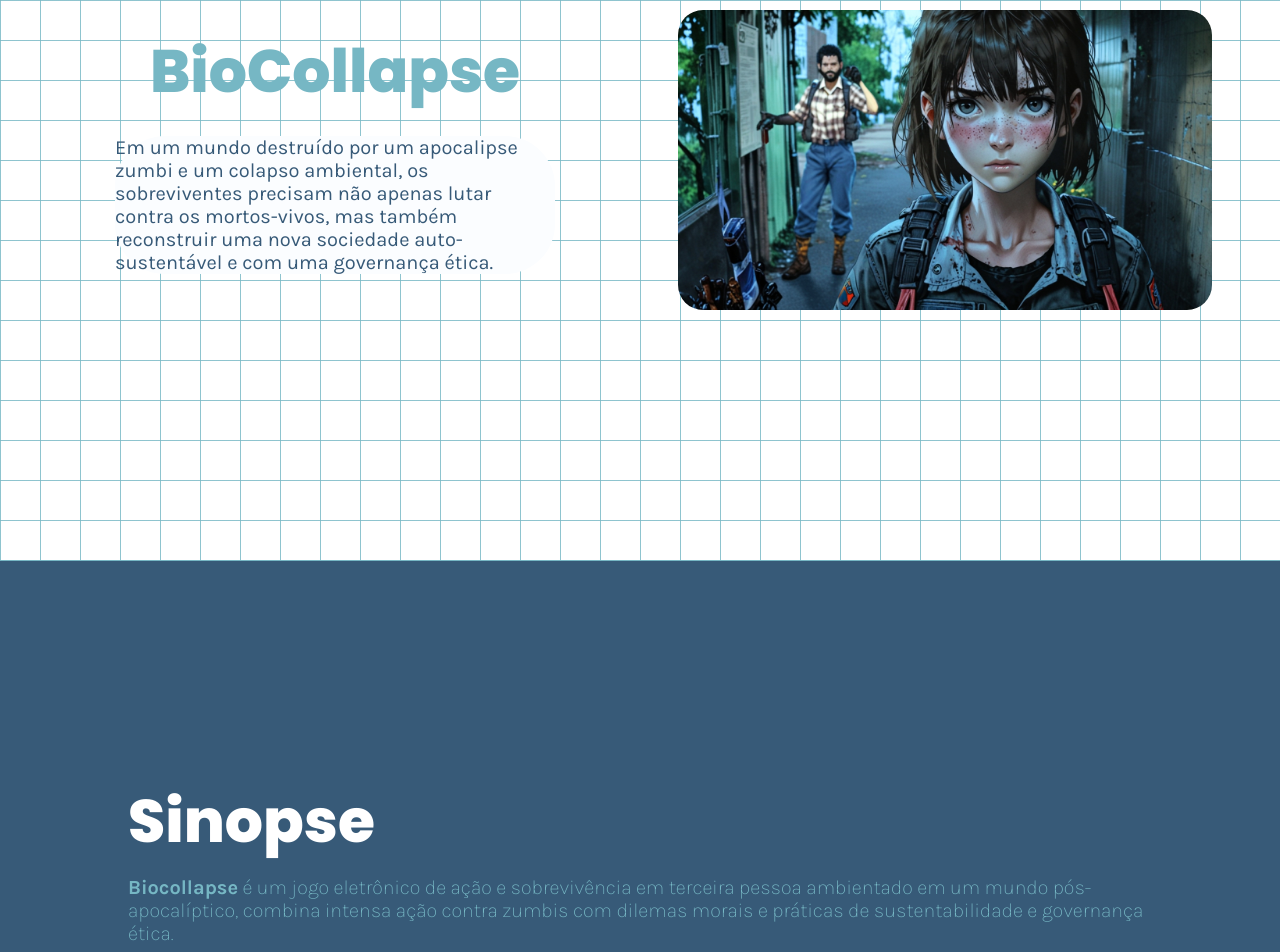
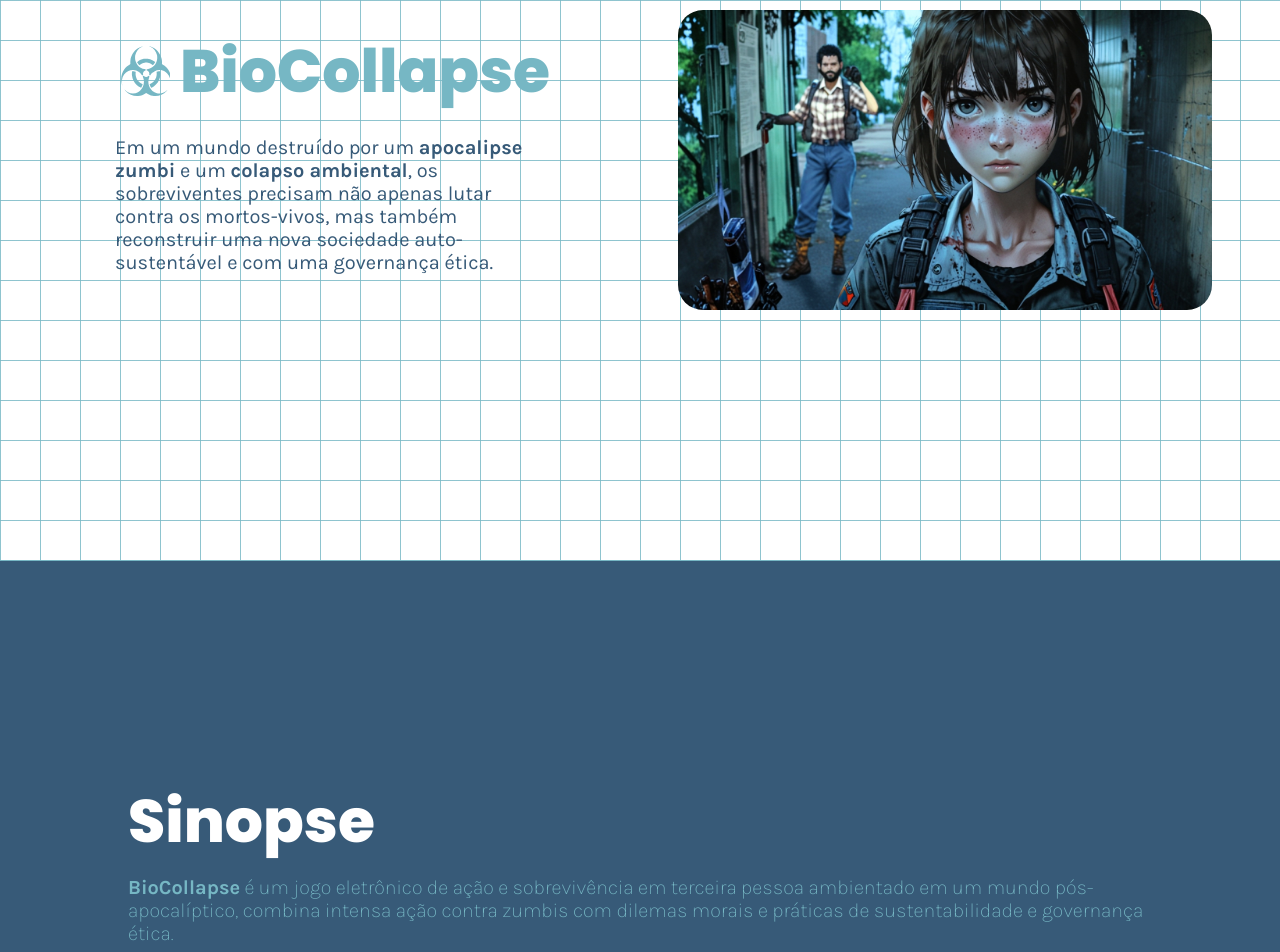
Before and after one commit to Thex2245/hackaton-game, a React (Vite) app: page / in a window 1280 px wide. Shown: the part 240-1192 px from the top of the page. Built offline with nearby package versions, Linux system fonts and the light colour scheme.

Commit message:
Diversas Alterações

```diff
--- /dev/null
+++ b/src/components/Footer.css
@@ -0,0 +1,22 @@
+.footer {
+    border-top: 1px solid #76b7c4;
+    background-color: #131718;
+    height: 20dvh;
+    width: 100dvw;
+}
+
+.conteiner-footer {
+    display: flex;
+    flex-direction: column;
+    align-items: center;
+    justify-content: center;
+}
+
+.direitos-reservados {
+    color: #fff;
+    font-family: "Karla", sans-serif;
+    font-weight: 100;
+    font-size: 20px;
+    margin: 0;
+    text-align: center;
+}
--- /dev/null
+++ b/src/components/Footer.jsx
@@ -0,0 +1,18 @@
+import './Footer.css'
+import Risco from '../assets/risco-bio.svg'
+
+const Footer = () => {
+    return (
+    <footer className='footer'>
+        <div className="conteiner-footer">
+            <div className="conteiner-titulo">
+                <img src={Risco} alt="" className='risco' />
+                <h1 className='titulo'> BioCollapse</h1>
+            </div>
+            <p className='direitos-reservados'>Copyright © BioCollapse | Todos os direitos reservados</p>
+        </div>
+    </footer>
+    )
+}
+
+export default Footer
--- a/src/components/PrimeiroConteudo.css
+++ b/src/components/PrimeiroConteudo.css
@@ -14,16 +14,31 @@
     justify-content: center;
 }
 
+.conteiner-titulo {
+    display: flex;
+    align-items: center;
+    justify-content: center;
+    gap: 10px;
+
+}
+
 .titulo {
     font-family: "Poppins", sans-serif;
     font-weight: 800;
     font-size: 60px;
     user-select: none;
+    display: flex;
+    align-items: center;
+    justify-content: center;
+}
+
+.risco {
+    width: 50px;
+    height: 50px;
 }
 
 .desc {
     color: #375a78;
-    background-color: #fbfdff;
     width: 80%;
     border-radius: 50px;
     text-wrap: wrap;
--- a/src/components/PrimeiroConteudo.jsx
+++ b/src/components/PrimeiroConteudo.jsx
@@ -1,13 +1,17 @@
 import './PrimeiroConteudo.css'
 import Preview from '../assets/banner.jpg'
+import Risco from '../assets/risco-bio.svg'
 
 const PrimeiroConteudo = () => {
 
     return (
         <div className='primeiro-conteudo'>
             <div className='conteiner-1'>
-                <h1 className='titulo'>BioCollapse</h1>
-                <p className='desc'>Em um mundo destruído por um apocalipse zumbi e um colapso ambiental, os sobreviventes precisam não apenas lutar contra os mortos-vivos, mas também reconstruir uma nova sociedade auto-sustentável e com uma governança ética.</p>
+                <div className="conteiner-titulo">
+                    <img src={Risco} alt="" className='risco' />
+                    <h1 className='titulo'> BioCollapse</h1>
+                </div>
+                <p className='desc'>Em um mundo destruído por um <b>apocalipse zumbi</b> e um <b>colapso ambiental</b>, os sobreviventes precisam não apenas lutar contra os mortos-vivos, mas também reconstruir uma nova sociedade auto-sustentável e com uma governança ética.</p>
             </div>
             <div className='conteiner-2 hidden'>
                 <img draggable='false' src={Preview} alt="Previw Image - BioCollapse" className='preview-photo'/>
--- a/src/components/SegundoConteudo.jsx
+++ b/src/components/SegundoConteudo.jsx
@@ -5,8 +5,8 @@ const SegundoConteudo = () => {
     <div className='segundo-conteudo'>
         <div className="sinopse">
             <h1 className='titulo-sinopse'>Sinopse</h1>
-            <p className="descricao-sinopse"><b>Biocollapse</b> é um jogo eletrônico de ação e sobrevivência em terceira pessoa ambientado em um mundo pós-apocalíptico, combina intensa ação contra zumbis com dilemas morais e práticas de sustentabilidade e governança ética.</p>
-            <p className="descricao-sinopse">A história de Biocollapse se passa em um futuro próximo, onde um evento catastrófico conhecido como "A grande queda" levou à disseminação de um <b>vírus zumbi</b> e ao colapso ambiental global. Em meio à desolação, os sobreviventes restantes lutam para reconstruir a sociedade e garantir a sobrevivência da humanidade. O jogador assume o papel de Anna, uma líder resiliente que, junto com seu grupo de sobreviventes, busca criar um refúgio sustentável e seguro.</p>
+            <p className="descricao-sinopse"><b>BioCollapse</b> é um jogo eletrônico de ação e sobrevivência em terceira pessoa ambientado em um mundo pós-apocalíptico, combina intensa ação contra zumbis com dilemas morais e práticas de sustentabilidade e governança ética.</p>
+            <p className="descricao-sinopse">A história de BioCollapse se passa em um futuro próximo, onde um evento catastrófico conhecido como "A grande queda" levou à disseminação de um <b>vírus zumbi</b> e ao colapso ambiental global. Em meio à desolação, os sobreviventes restantes lutam para reconstruir a sociedade e garantir a sobrevivência da humanidade. O jogador assume o papel de Anna, uma líder resiliente que, junto com seu grupo de sobreviventes, busca criar um refúgio sustentável e seguro.</p>
             <p className="descricao-sinopse">O jogo destaca a importância da resiliência humana, sustentabilidade e governança ética em um cenário de crise global. A sobrevivência é apenas o começo – <i>o verdadeiro desafio é garantir um futuro sustentável para a humanidade.</i>
 
 </p>
--- a/src/main.jsx
+++ b/src/main.jsx
@@ -4,11 +4,13 @@ import './index.css'
 import BarraNav from './components/BarraNav'
 import PrimeiroConteudo from './components/PrimeiroConteudo'
 import SegundoConteudo from './components/SegundoConteudo'
+import Footer from './components/Footer'
 
 ReactDOM.createRoot(document.getElementById('root')).render(
   <React.StrictMode>
     <BarraNav />
     <PrimeiroConteudo />
     <SegundoConteudo />
+    <Footer />
   </React.StrictMode>,
 )
```
Also changed, not shown: src/assets/risco-bio.svg (added), src/assets/risco-biologico.svg (deleted).
